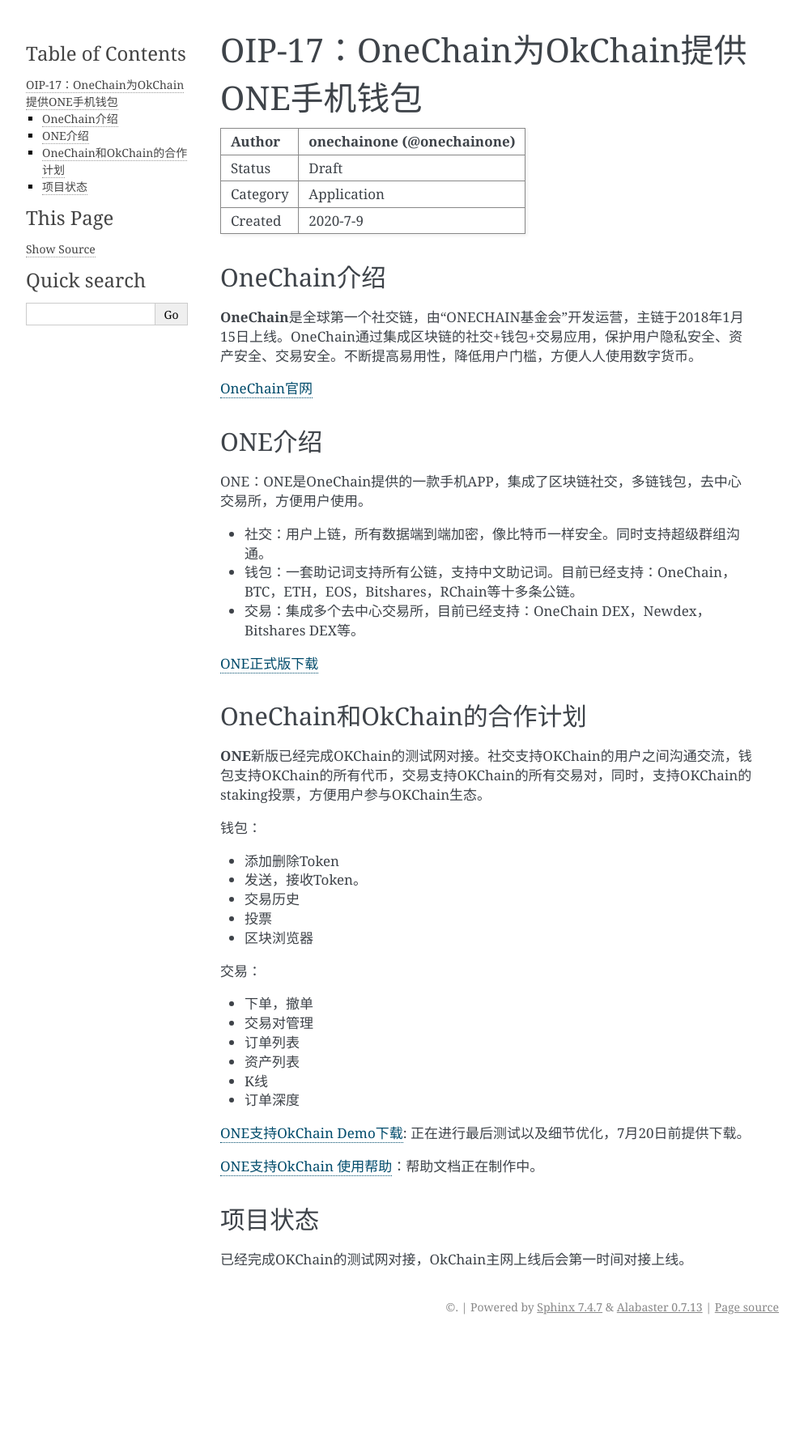
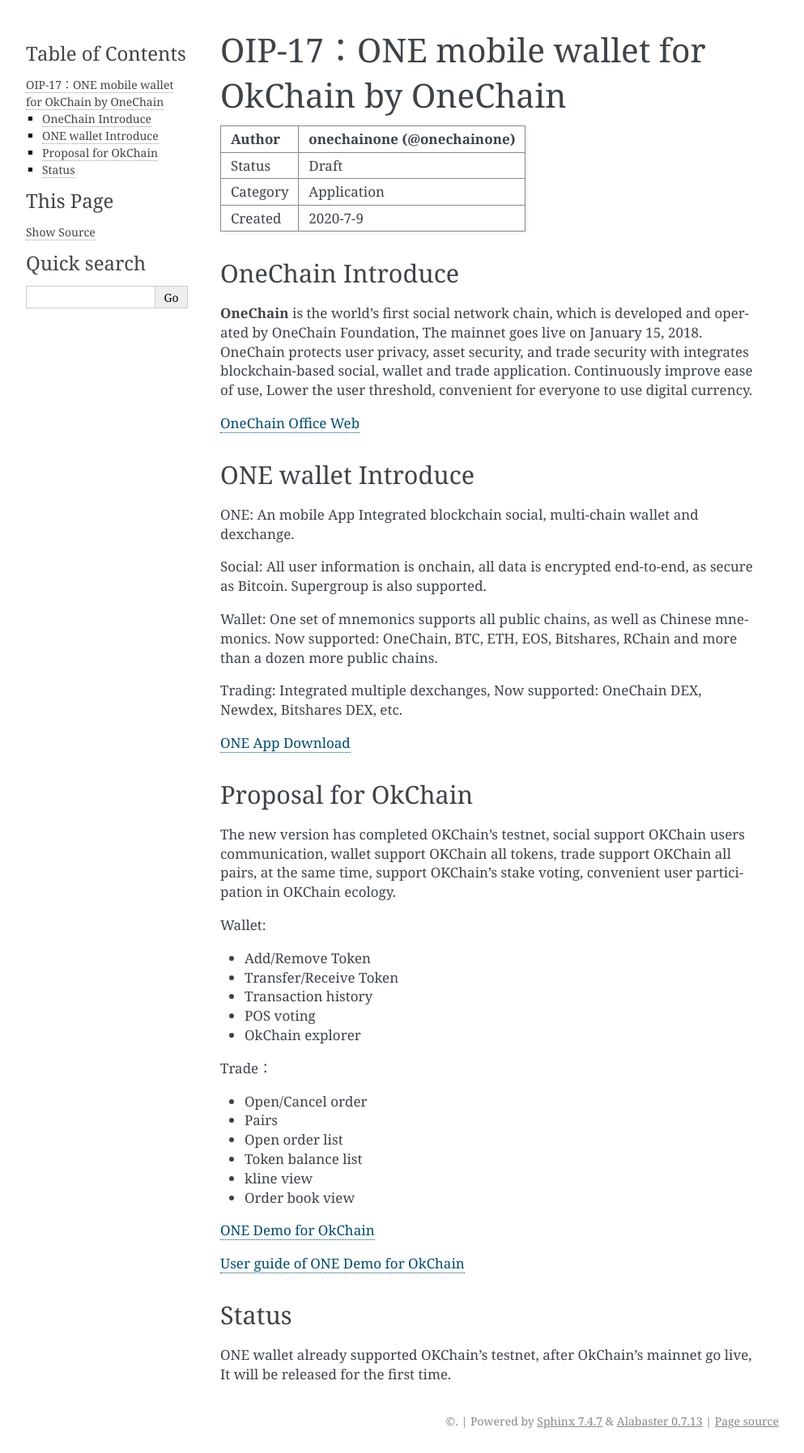
Before and after one commit to okx/KIPs, a Sphinx documentation site: the page built from docs/draft/OIP-17.md, in a window 1280 px wide. Shown: the whole page at 81% size, without its empty margins (148-1141 px from the left). Built offline with Sphinx 7.4.7, drawn with Linux system fonts in a browser that asks for light colours; before the commit the page ends 1654 px from its top, so only the background shows below that.

Commit message:
update english verion

```diff
--- a/docs/draft/OIP-17.md
+++ b/docs/draft/OIP-17.md
@@ -1,4 +1,4 @@
-# OIP-17：OneChain为OkChain提供ONE手机钱包
+# OIP-17：ONE mobile wallet for OkChain by OneChain
 
 | Author   | onechainone (@onechainone) |
 | -------- | ------------------------ |
@@ -6,46 +6,48 @@
 | Category | Application              |
 | Created  | 2020-7-9                |
 
-## OneChain介绍
+## OneChain Introduce
 
-**OneChain**是全球第一个社交链，由“ONECHAIN基金会”开发运营，主链于2018年1月15日上线。OneChain通过集成区块链的社交+钱包+交易应用，保护用户隐私安全、资产安全、交易安全。不断提高易用性，降低用户门槛，方便人人使用数字货币。
+**OneChain** is the world’s first social network chain, which is developed and operated by OneChain Foundation, The mainnet goes live on January 15, 2018. OneChain protects user privacy, asset security, and trade security with integrates blockchain-based social, wallet and trade application. Continuously improve ease of use, Lower the user threshold, convenient for everyone to use digital currency.
 
-[OneChain官网](http://www.onechain.one)
+[OneChain Office Web](http://www.onechain.one)
 
 
-## ONE介绍
+## ONE wallet Introduce
 
-ONE：ONE是OneChain提供的一款手机APP，集成了区块链社交，多链钱包，去中心交易所，方便用户使用。
+ONE: An mobile App Integrated blockchain social, multi-chain wallet and dexchange.
 
-- 社交：用户上链，所有数据端到端加密，像比特币一样安全。同时支持超级群组沟通。
-- 钱包：一套助记词支持所有公链，支持中文助记词。目前已经支持：OneChain，BTC，ETH，EOS，Bitshares，RChain等十多条公链。
-- 交易：集成多个去中心交易所，目前已经支持：OneChain DEX，Newdex，Bitshares DEX等。
+Social: All user information is onchain, all data is encrypted end-to-end, as secure as Bitcoin. Supergroup is also supported.
 
-[ONE正式版下载](http://app.onechain.one/appstart.html)
+Wallet: One set of mnemonics supports all public chains, as well as Chinese mnemonics. Now supported: OneChain, BTC, ETH, EOS, Bitshares, RChain and more than a dozen more public chains.
 
-## OneChain和OkChain的合作计划
+Trading: Integrated multiple dexchanges, Now supported: OneChain DEX, Newdex, Bitshares DEX, etc.
 
-**ONE**新版已经完成OKChain的测试网对接。社交支持OKChain的用户之间沟通交流，钱包支持OKChain的所有代币，交易支持OKChain的所有交易对，同时，支持OKChain的staking投票，方便用户参与OKChain生态。
+[ONE App Download](http://app.onechain.one/appstart.html)
 
-钱包：
- - 添加删除Token
- - 发送，接收Token。
- - 交易历史
- - 投票
- - 区块浏览器
+## Proposal for OkChain
 
-交易：
- - 下单，撤单
- - 交易对管理
- - 订单列表
- - 资产列表
- - K线
- - 订单深度
+The new version has completed OKChain's testnet, social support OKChain users communication, wallet support OKChain all tokens, trade support OKChain all pairs, at the same time, support OKChain's stake voting, convenient user participation in OKChain ecology.
 
-[ONE支持OkChain Demo下载](http://app1.haoduobi.cn/android/one310.apk): 正在进行最后测试以及细节优化，7月20日前提供下载。
+Wallet:
+ - Add/Remove Token
+ - Transfer/Receive Token
+ - Transaction history
+ - POS voting
+ - OkChain explorer
 
-[ONE支持OkChain 使用帮助](https://github.com/onechainone/OIPs/wiki)：帮助文档正在制作中。
+Trade：
+ - Open/Cancel order
+ - Pairs
+ - Open order list
+ - Token balance list
+ - kline view
+ - Order book view
+
+[ONE Demo for OkChain](http://app1.haoduobi.cn/android/one320.apk)
+
+[User guide of ONE Demo for OkChain](https://github.com/onechainone/OIPs/wiki)
 
 
-## 项目状态
-已经完成OKChain的测试网对接，OkChain主网上线后会第一时间对接上线。
+## Status
+ONE wallet already supported OKChain's testnet, after OkChain's mainnet go live, It will be released for the first time.
```
